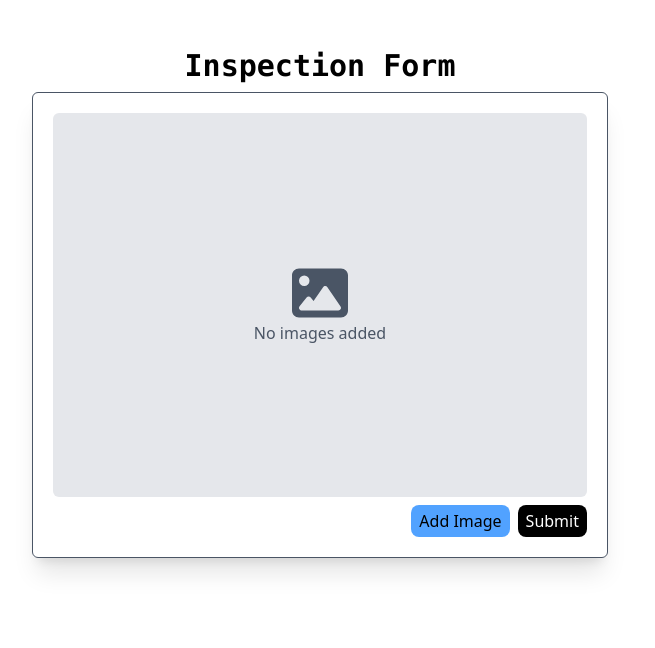
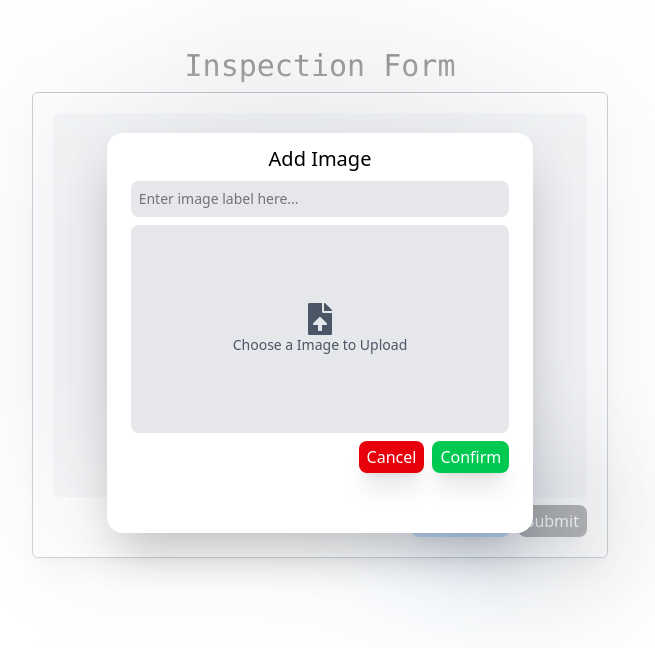
Before and after one commit to RafiMoreno/inspection-fe, a React (Vite) app: page / in a window 1280 px wide. Both pictures are taken after a click on the button "Add Image". Shown: the top 648 px of the page, without its empty margins (320-975 px from the left). Built offline with nearby package versions, Linux system fonts and the light colour scheme.

Commit message:
feat: create add image form ui

```diff
--- a/src/App.tsx
+++ b/src/App.tsx
@@ -1,29 +1,77 @@
-import './App.css'
+import { useState } from "react";
+import "./App.css";
 import { FaImage } from "react-icons/fa6";
+import { FaFileUpload } from "react-icons/fa";
 
 function App() {
+  const [formOpen, setFormOpen] = useState(false);
 
   return (
     <>
-      <div className='w-full p-12 flex flex-col'>
-        <h1 className='font-mono text-center text-3xl font-bold'>Inspection Form</h1>
-        <div className='w-xl mt-2 shadow-xl border-1 border-solid border-gray-600 self-center flex flex-col rounded-md p-5'>
-            <div className='flex flex-col items-center justify-center h-96 bg-gray-200 rounded-md'>
-              <FaImage size={56} color='#4a5565'/>
-              <p className='font-medium text-gray-600'>No images added</p>
+      <div className="w-full p-12 flex flex-col">
+        <h1 className="font-mono text-center text-3xl font-light">
+          Inspection Form
+        </h1>
+        <div className="w-xl mt-2 shadow-xl border-1 border-solid border-gray-600 self-center flex flex-col rounded-md p-5">
+          <div className="flex flex-col items-center justify-center h-96 bg-gray-200 rounded-md">
+            <FaImage size={56} color="#4a5565" />
+            <p className="font-light text-gray-600">No images added</p>
           </div>
-            <div className='flex flex-row gap-2 justify-end mt-2'>
-              <button className='px-2 py-1 rounded-lg bg-blue-400 font-medium hover:cursor-pointer'>
+          <div className="flex flex-row gap-2 justify-end mt-2">
+            <button
+              onClick={() => setFormOpen(true)}
+              className="px-2 py-1 rounded-lg bg-blue-400 font-medium hover:cursor-pointer shadow-xl"
+            >
               Add Image
             </button>
-              <button className='px-2 py-1 rounded-lg bg-black text-white font-medium hover:cursor-pointer'>
+            <button className="px-2 py-1 rounded-lg bg-black text-white font-medium hover:cursor-pointer shadow-xl">
               Submit
             </button>
           </div>
         </div>
       </div>
+      {formOpen && (
+        <div className="fixed top-0 right-0 left-0 w-full h-full backdrop-blur-3xl backdrop-opacity-75">
+          <div className="absolute top-1/6 left-1/3 bg-white opacity-100 rounded-2xl w-1/3 h-1/2 shadow-2xl flex flex-col py-3 px-6">
+            <h1 className="text-center text-xl font-medium mb-2">Add Image</h1>
+            <form>
+              <input
+                type="text"
+                className="w-full bg-gray-200  rounded-lg p-2 text-sm font-light"
+                placeholder="Enter image label here..."
+              ></input>
+              <div className="flex flex-col h-52 mt-2 bg-gray-200 rounded-lg justify-center">
+                <input
+                  type="file"
+                  accept="image/*"
+                  className="hidden"
+                  id="fileInput"
+                />
+                <label
+                  htmlFor="fileInput"
+                  className="flex flex-col px-4 py-2 font-light text-sm text-gray-600 rounded-lg cursor-pointer transition items-center"
+                >
+                  <FaFileUpload size={32} color="#4a5565" />
+                  Choose a Image to Upload
+                </label>
+              </div>
+              <div className="flex flex-row gap-2 justify-end mt-2">
+                <button
+                  onClick={() => setFormOpen(false)}
+                  className="px-2 py-1 rounded-lg bg-red-600 text-white font-medium hover:cursor-pointer shadow-xl"
+                >
+                  Cancel
+                </button>
+                <button className="px-2 py-1 rounded-lg bg-green-500 text-white font-medium hover:cursor-pointer shadow-xl">
+                  Confirm
+                </button>
+              </div>
+            </form>
+          </div>
+        </div>
+      )}
     </>
-  )
+  );
 }
 
-export default App
+export default App;
```
Lines whose indentation alone changed are shown as unchanged.
